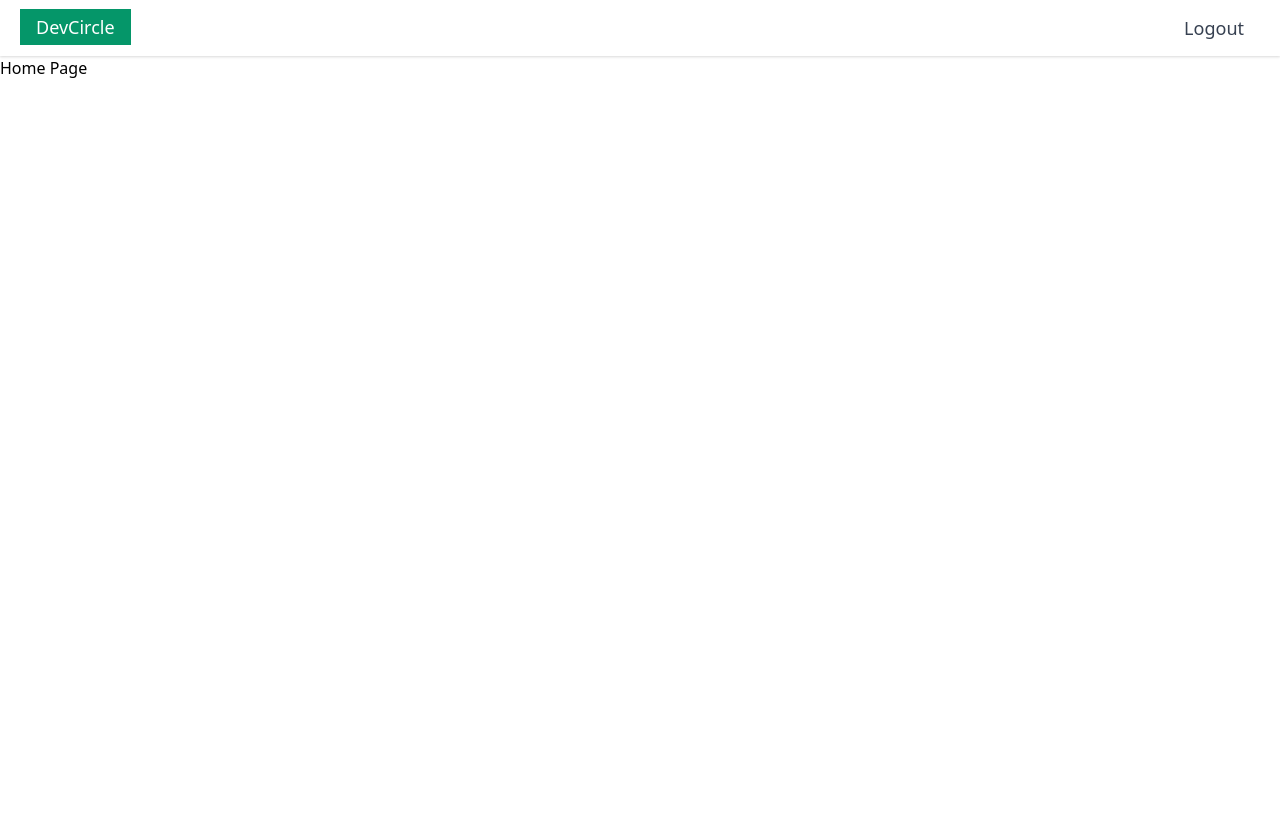
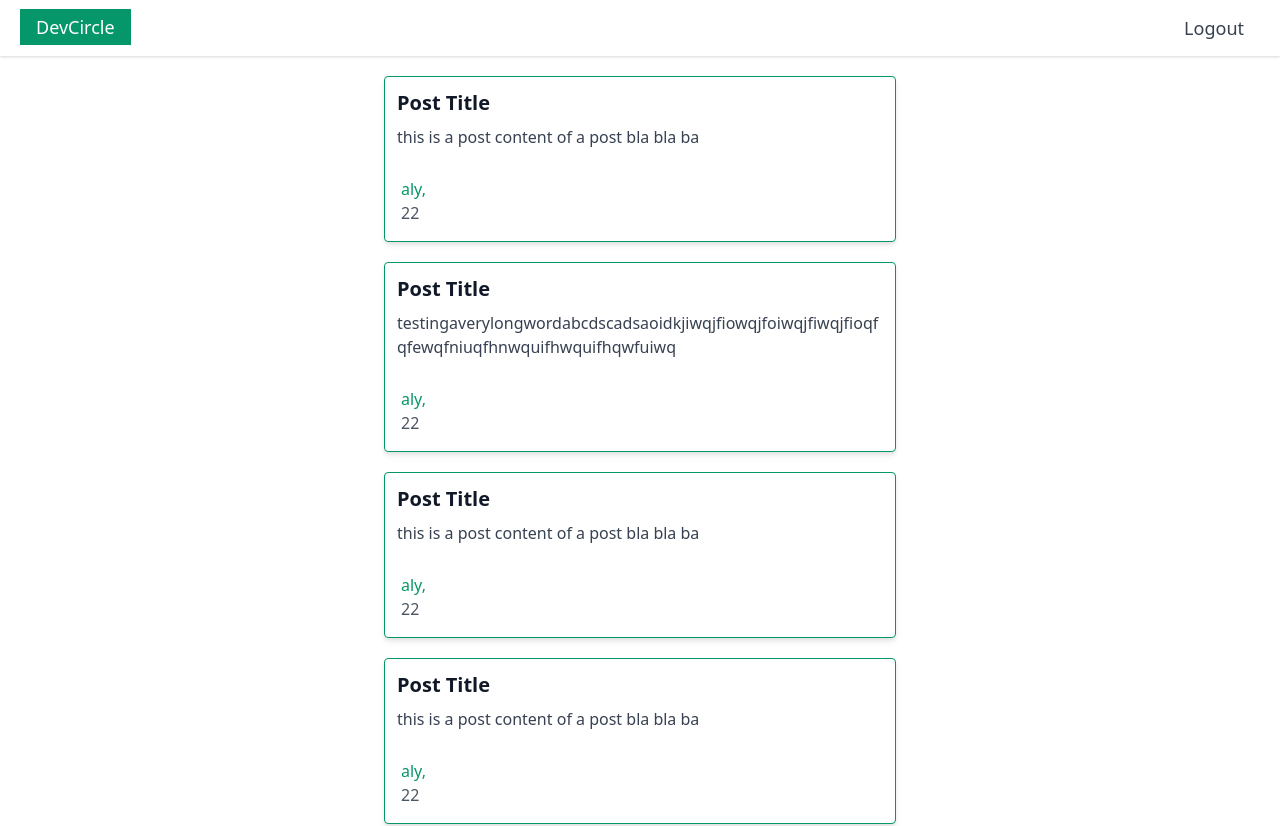
Before and after one commit to AlyAssem/dev-circle, a React (Create React App) app: page / in a window 1280 px wide. Shown: the top 826 px of the page. Before the commit the page ends 800 px from the top, so only its background shows below. Built offline with nearby package versions, Linux system fonts and the light colour scheme; sample sign-in values are in the browser's storage.

Commit message:
Implemented user posts ui with dummy data

```diff
--- a/src/components/Header.tsx
+++ b/src/components/Header.tsx
@@ -7,9 +7,7 @@ interface IHeaderProps {
   loggedInUserName: string | undefined;
 }
 
-export const Header: React.FC<IHeaderProps> = ({
-  loggedInUserName,
-}: IHeaderProps) => {
+export const Header: React.FC<IHeaderProps> = ({ loggedInUserName }) => {
   const [isNavigationMenuOpen, setIsNavigationMenuOpen] = useState(false);
   const dispatch = useAppDispatch();
 
--- /dev/null
+++ b/src/components/Post.tsx
@@ -0,0 +1,26 @@
+import React from 'react';
+
+interface IPost {
+  title: string;
+  content: string;
+  author: string;
+  publishedDate: string;
+}
+
+const Post: React.FC<IPost> = ({ title, content, author, publishedDate }) => (
+  <div className='post_card'>
+    <div className='flex flex-col h-full justify-between'>
+      <div className='p-3 '>
+        <div className='text-gray-900 font-bold text-xl mb-2'>{title}</div>
+        <p className='text-gray-700 text-base'>{content}</p>
+      </div>
+
+      <div className='p-4'>
+        <span className='block text-green-600 font-medium'>{author},</span>
+        <span className='text-gray-600'>{publishedDate}</span>
+      </div>
+    </div>
+  </div>
+);
+
+export default Post;
--- /dev/null
+++ b/src/components/Posts.tsx
@@ -0,0 +1,26 @@
+import React from 'react';
+import Post from './Post';
+
+interface IPosts {
+  posts: Array<{
+    title: string;
+    content: string;
+    author: string;
+    publishedDate: string;
+  }>;
+}
+const Posts: React.FC<IPosts> = ({ posts }) => (
+  <div>
+    {posts.map((item, idx) => (
+      <Post
+        key={idx.toString()}
+        title={item.title}
+        content={item.content}
+        author={item.author}
+        publishedDate={item.publishedDate}
+      />
+    ))}
+  </div>
+);
+
+export default Posts;
--- a/src/index.css
+++ b/src/index.css
@@ -14,4 +14,7 @@
   .auth-card__submit-btn {
     @apply w-24 px-2 object-contain bg-green-600 hover:bg-green-700 text-white font-bold py-2 rounded shadow-lg hover:shadow-xl transition duration-200 disabled:opacity-50 disabled:cursor-not-allowed;
   }
+  .post_card {
+    @apply break-all shadow-md mt-5 max-w-lg rounded border border-green-600 cursor-pointer transform transition duration-500 ease-in-out hover:scale-105 hover:shadow-lg;
+  }
 }
--- a/src/pages/HomePage/HomePage.tsx
+++ b/src/pages/HomePage/HomePage.tsx
@@ -4,6 +4,7 @@ import { History, LocationState } from 'history';
 
 import { Header } from '../../components/Header';
 import { useAppSelector } from '../../redux-features/hooks';
+import Posts from '../../components/Posts';
 
 interface IHomePageProps {
   history: History<LocationState>;
@@ -19,9 +20,45 @@ export const HomePage: React.FC<IHomePageProps> = ({
       history.push('/register');
     }
   }, [history, userInfo]);
+  const DUMMY_POSTS = [
+    {
+      title: 'Post Title',
+      content: 'this is a post content of a post bla bla ba',
+      author: 'aly',
+      publishedDate: '22',
+    },
+    {
+      title: 'Post Title',
+      content:
+        'testingaverylongwordabcdscadsaoidkjiwqjfiowqjfoiwqjfiwqjfioqfqfewqfniuqfhnwquifhwquifhqwfuiwq',
+      author: 'aly',
+      publishedDate: '22',
+    },
+    {
+      title: 'Post Title',
+      content: 'this is a post content of a post bla bla ba',
+      author: 'aly',
+      publishedDate: '22',
+    },
+    {
+      title: 'Post Title',
+      content: 'this is a post content of a post bla bla ba',
+      author: 'aly',
+      publishedDate: '22',
+    },
+    {
+      title: 'Post Title',
+      content: 'this is a post content of a post bla bla ba',
+      author: 'aly',
+      publishedDate: '22',
+    },
+  ];
   return (
     <div>
       <Header loggedInUserName={userInfo?.userName} />
+      <div className='w-full flex justify-center'>
+        <Posts posts={DUMMY_POSTS} />
+      </div>
       <h1>Home Page</h1>
     </div>
   );
```
